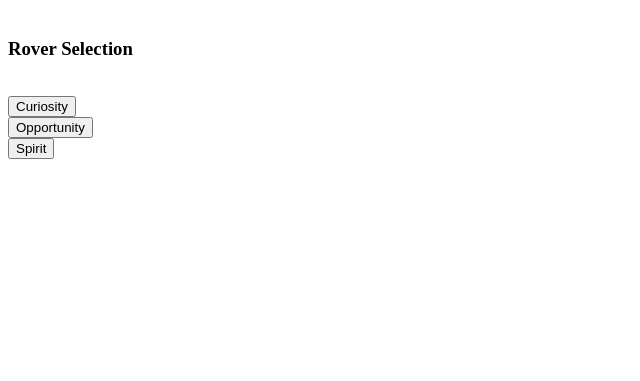
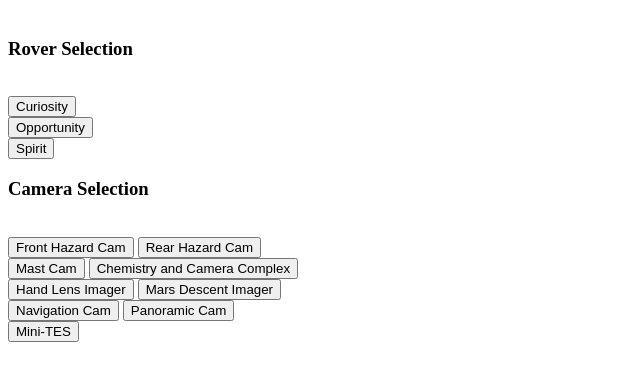
Before and after one commit to wrinkly-brain/T1-Final-Project, a plain HTML site: page jonas.html in a window 1280 px wide. Shown: the part 79-460 px from the top of the page, without its empty margins (0-640 px from the left). Drawn offline with nearby package versions, Linux system fonts and the light colour scheme.

Commit message:
Added CameraChoices section containing buttons to switch camera views

```diff
--- a/jonas.html
+++ b/jonas.html
@@ -29,6 +29,22 @@
             <button id="OpportunityRoverButton">Opportunity</button> <br>
             <button id="SpiritRoverButton">Spirit</button>
         </section>
+
+        <section id="CameraChoices">
+            <h3>Camera Selection</h3> <br>
+            <button id="FHAZButton">Front Hazard Cam</button>
+            <button id="RHAZButton">Rear Hazard Cam</button> <br>
+            <button id="MASTButton">Mast Cam</button>
+            <button id="CHEMCAMButton">Chemistry and Camera Complex</button> <br>
+            <!-- Will probably change the CHEMCAM button text -->
+
+            <button id="MAHLIButton">Hand Lens Imager</button>
+            <button id="MARDIButton">Mars Descent Imager</button> <br>
+            <button id="NAVCAMButton">Navigation Cam</button>
+            <button id="PANCAMButton">Panoramic Cam</button> <br>
+            <button id="MINITES">Mini-TES</button>
+            <!-- When the user hovers over this button, it'll display the unabbreviated name -->
+        </section>
     </main>
 </body>
 </html>
```
